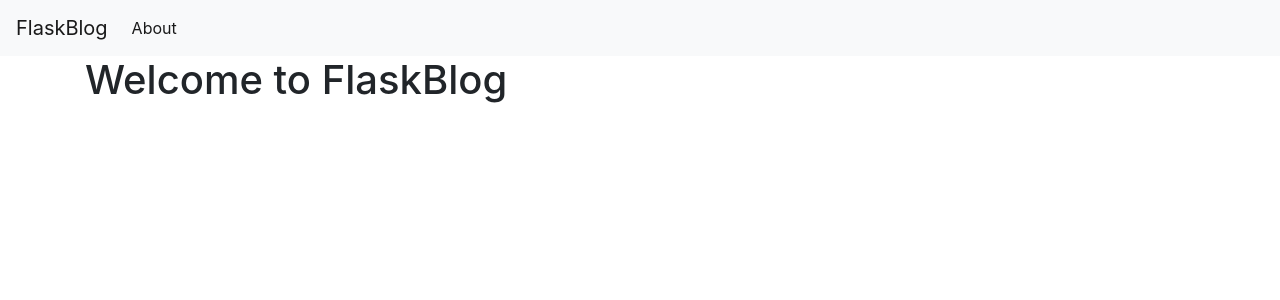
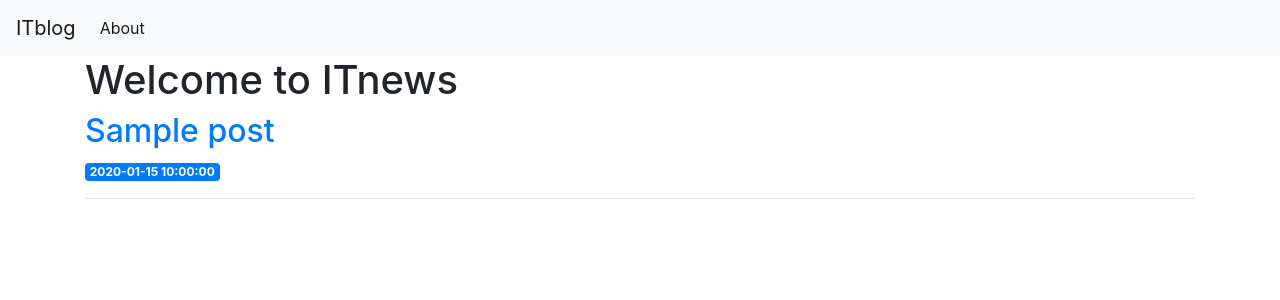
Before and after one commit to shugaevandrei/IT_news, a Flask app: template templates/index.html in a window 1280 px wide. Shown: the top 300 px of the page. Run offline with Flask 2, Linux system fonts and the light colour scheme; the template is opened without the code that fills it: most values are stand-ins (such as "Sample title", 1, 10 or a date in 2020); some libraries are stand-ins or nearby versions.

Commit message:
добавлены простейшие шаги для примера работы с бд

```diff
--- a/init_db.py
+++ b/init_db.py
@@ -1,3 +1,4 @@
+#скрипт для создания бд#
 import sqlite3
 
 connection = sqlite3.connect('database.db')
--- a/main.py
+++ b/main.py
@@ -1,12 +1,21 @@
+import sqlite3
 from flask import Flask, render_template
 from flask_bootstrap import Bootstrap
+
+def get_db_connection():
+    conn = sqlite3.connect('database.db')
+    conn.row_factory = sqlite3.Row
+    return conn
 
 app = Flask(__name__)
 bootstrap = Bootstrap(app)
 
 @app.route('/')
 def index():
-    return  render_template("base.html")
+    conn = get_db_connection()
+    posts = conn.execute('SELECT * FROM posts').fetchall()
+    conn.close()
+    return render_template('index.html', posts=posts)
 
 if __name__ == "__main__":
     app.run()
--- a/templates/base.html
+++ b/templates/base.html
@@ -12,7 +12,7 @@
   </head>
   <body>
     <nav class="navbar navbar-expand-md navbar-light bg-light">
-        <a class="navbar-brand" href="{{ url_for('index')}}">FlaskBlog</a>
+        <a class="navbar-brand" href="{{ url_for('index')}}">ITblog</a>
         <button class="navbar-toggler" type="button" data-toggle="collapse" data-target="#navbarNav" aria-controls="navbarNav" aria-expanded="false" aria-label="Toggle navigation">
             <span class="navbar-toggler-icon"></span>
         </button>
--- a/templates/index.html
+++ b/templates/index.html
@@ -1,5 +1,12 @@
 {% extends 'base.html' %}
 
 {% block content %}
-    <h1>{% block title %} Welcome to FlaskBlog {% endblock %}</h1>
+    <h1>{% block title %} Welcome to ITnews {% endblock %}</h1>
+    {% for post in posts %}
+        <a href="#">
+            <h2>{{ post['title'] }}</h2>
+        </a>
+        <span class="badge badge-primary">{{ post['created'] }}</span>
+        <hr>
+    {% endfor %}
 {% endblock %}
```
